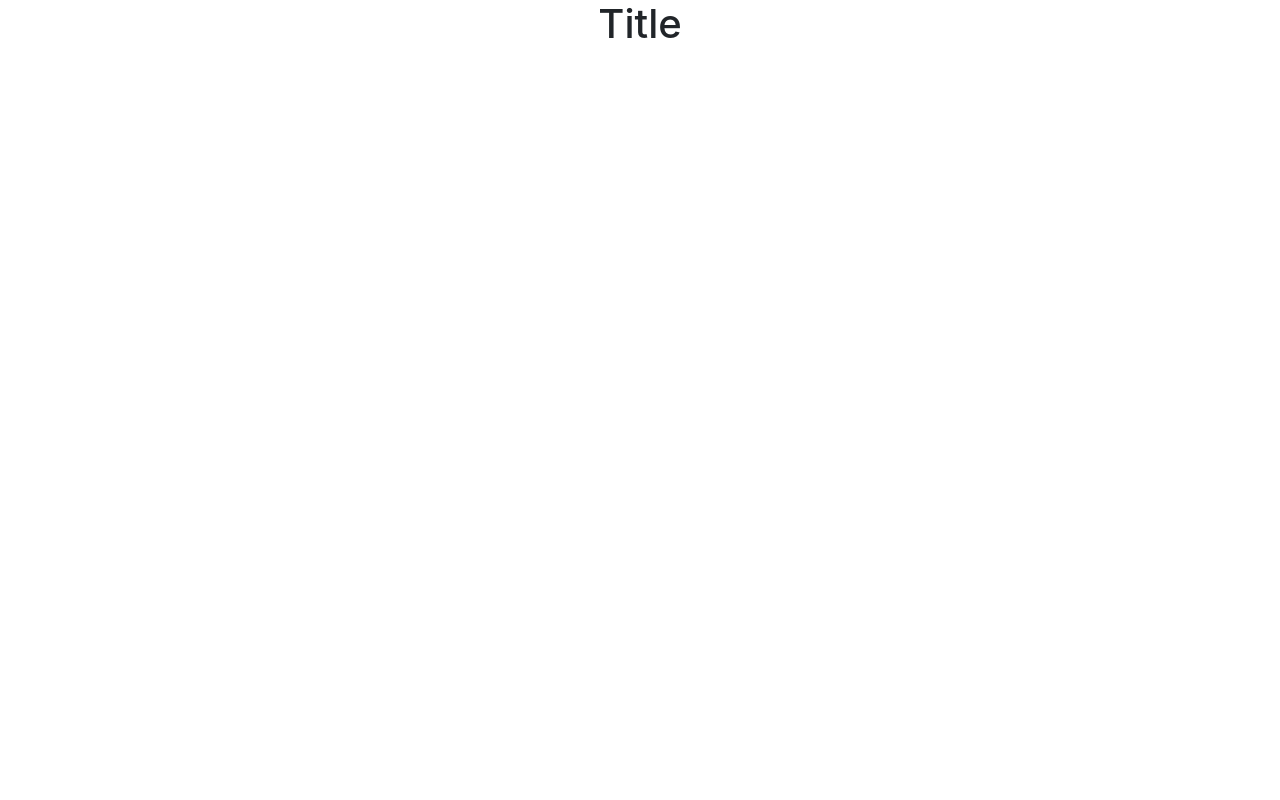
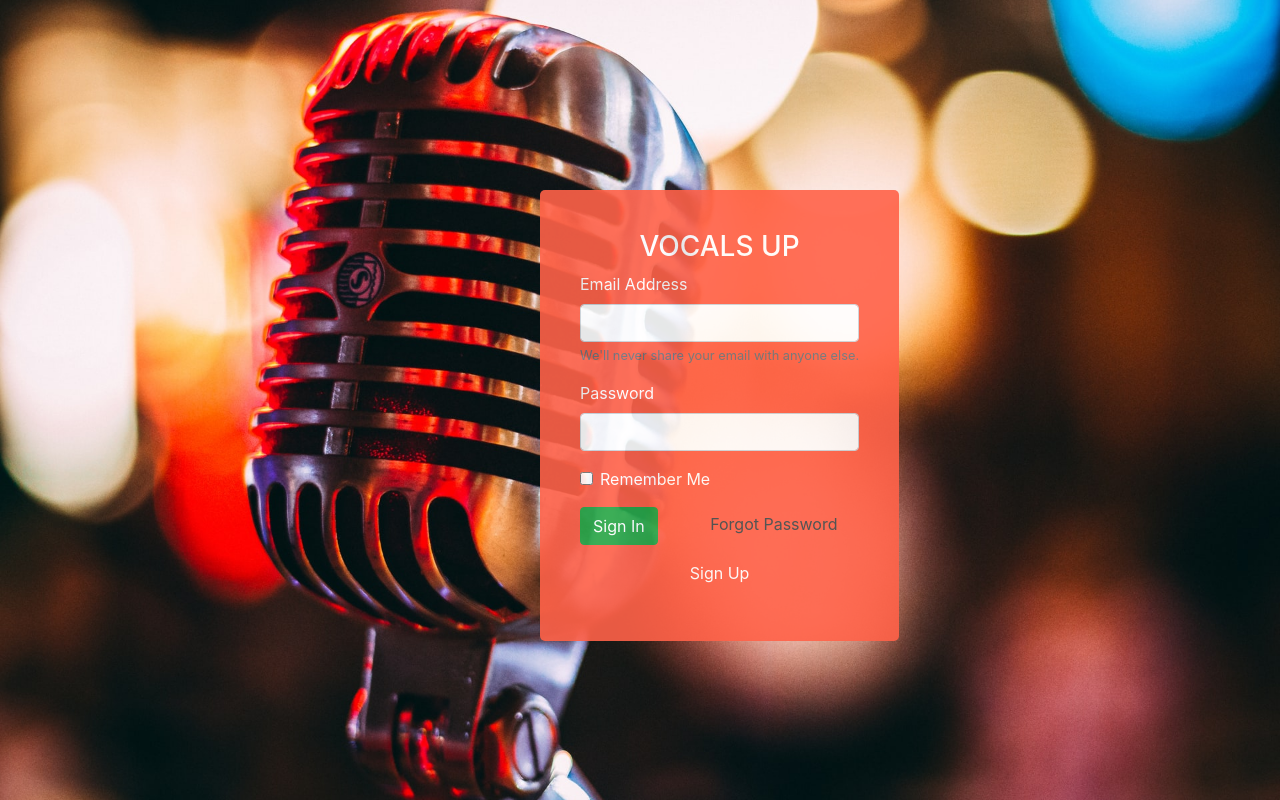
Before and after one commit to corneliajohnson/Karaoke-Machine, a website built with webpack: page src/index.html in a window 1280 px wide. Built offline with nearby package versions, Linux system fonts and the light colour scheme.

Commit message:
desgin login page

```diff
--- a/package.json
+++ b/package.json
@@ -20,6 +20,8 @@
     "wepack-cli": "0.0.1-security"
   },
   "dependencies": {
-    "bootstrap": "^4.4.1"
+    "bootstrap": "^4.4.1",
+    "jquery": "^3.4.1",
+    "popper.js": "^1.16.1"
   }
 }
--- a/src/css/style.css
+++ b/src/css/style.css
@@ -0,0 +1,35 @@
+/* Login Page */
+html {
+  background: url(/src/img/microphone.jpg) no-repeat center center fixed;
+  -webkit-background-size: cover;
+  -moz-background-size: cover;
+  -o-background-size: cover;
+  background-size: cover;
+}
+
+.login {
+  color: #fff;
+  background-color: #ff6249;
+  padding: 40px;
+  position: fixed;
+  top: 30%;
+  left: 50%;
+  margin-top: -50px;
+  margin-left: -100px;
+  border-radius: 5px;
+  opacity: 0.9;
+}
+
+.login-signup-link {
+  color: #fff;
+}
+
+.login-forgot-link {
+  color: #424949;
+}
+
+.login-forgot-link:hover, .login-signup-link:hover {
+  font-weight: 500;
+  text-decoration: none;
+  color: #fff;
+}
--- a/src/index.html
+++ b/src/index.html
@@ -5,7 +5,30 @@
   <meta name="viewport" content="width=device-width, initial-scale=1.0">
   <title>Vocals Up</title>
 </head>
-<body>
-  <div class='text-center'><h1>Title</h1></div>
+
+  <div class="login">
+    <form>
+      <h3 class="text-center">VOCALS UP</h3>
+      <div class="form-group">
+        <label for="exampleInputEmail1">Email Address</label>
+        <input type="email" class="form-control" id="exampleInputEmail1" aria-describedby="emailHelp">
+        <small id="emailHelp" class="form-text text-muted">We'll never share your email with anyone else.</small>
+      </div>
+      <div class="form-group">
+        <label for="exampleInputPassword1">Password</label>
+        <input type="password" class="form-control" id="exampleInputPassword1">
+      </div>
+      <div class="form-group form-check">
+        <input type="checkbox" class="form-check-input" id="exampleCheck1">
+        <label class="form-check-label" for="exampleCheck1">Remember Me</label>
+      </div>
+        <button type="submit" class="btn btn-success">Sign In</button>
+        <a class="ml-5 login-forgot-link" href="#">Forgot Password</a>
+      <div class="mt-3">
+        <p class="text-center"><a class="login-signup-link" href="#">Sign Up</a></p>
+      </div>
+    </form>
+  </div>
+
 </body>
 </html>
--- a/src/js/index.js
+++ b/src/js/index.js
@@ -1,2 +1,3 @@
+import 'bootstrap';
 import css from '../css/style.css';
 import 'bootstrap/dist/css/bootstrap.min.css';
```
Also changed, not shown: src/img/microphone.jpg (added), 1 other file.
